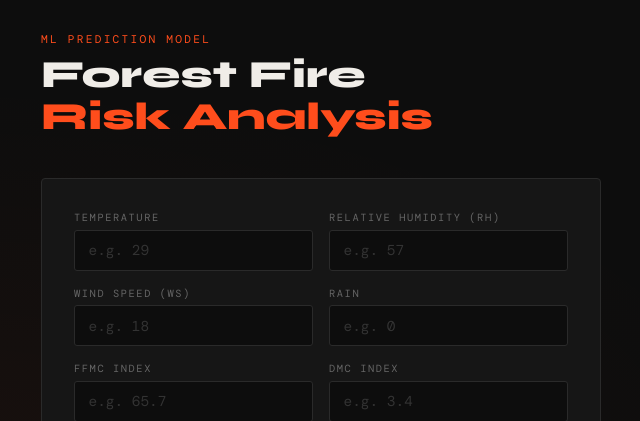
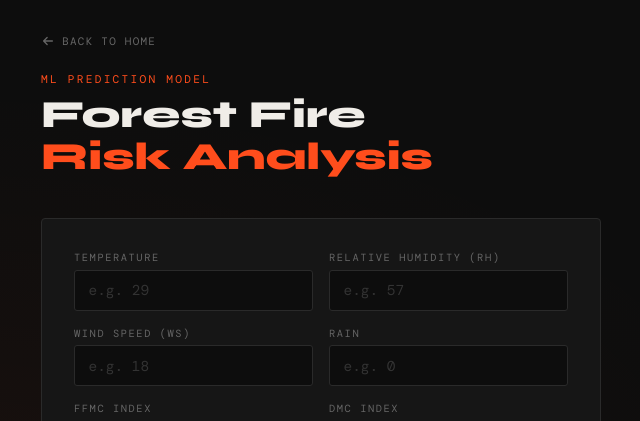
Before and after one commit to sidhant-mani-tiwari/algerian-forest-fire, a Flask app: page /predictdata in a window 1280 px wide. Shown: the top 421 px of the page, without its empty margins (319-959 px from the left). Run offline with Flask 3, Linux system fonts and the light colour scheme; parts of the project's set-up code (start-up, migrations or seed data) failed here and were passed over; some web fonts are replaced.

Commit message:
Add back to home button on prediction page

```diff
--- a/templates/prediction.html
+++ b/templates/prediction.html
@@ -309,6 +309,20 @@
             from { opacity: 0; transform: translateY(-6px); background: rgba(255,77,28,0.06); }
             to   { opacity: 1; transform: translateY(0);    background: transparent; }
         }
+
+        .back-btn {
+            display: inline-flex;
+            align-items: center;
+            gap: 0.45rem;
+            font-size: 0.68rem;
+            letter-spacing: 0.12em;
+            text-transform: uppercase;
+            color: var(--muted);
+            text-decoration: none;
+            margin-bottom: 1.5rem;
+            transition: color 0.2s;
+        }
+        .back-btn:hover { color: var(--accent); }
     </style>
 </head>
 <body>
@@ -316,6 +330,12 @@
     <!-- PREDICTION FORM -->
     <div class="container">
         <div class="header">
+            <a href="{{ url_for('index') }}" class="back-btn">
+                <svg width="14" height="14" viewBox="0 0 16 16" fill="none">
+                    <path d="M13 8H3M7 4l-4 4 4 4" stroke="currentColor" stroke-width="1.5" stroke-linecap="round" stroke-linejoin="round"/>
+                </svg>
+                Back to Home
+            </a>
             <p class="label">ML Prediction Model</p>
             <h1>Forest Fire<br><span>Risk Analysis</span></h1>
         </div>
```
